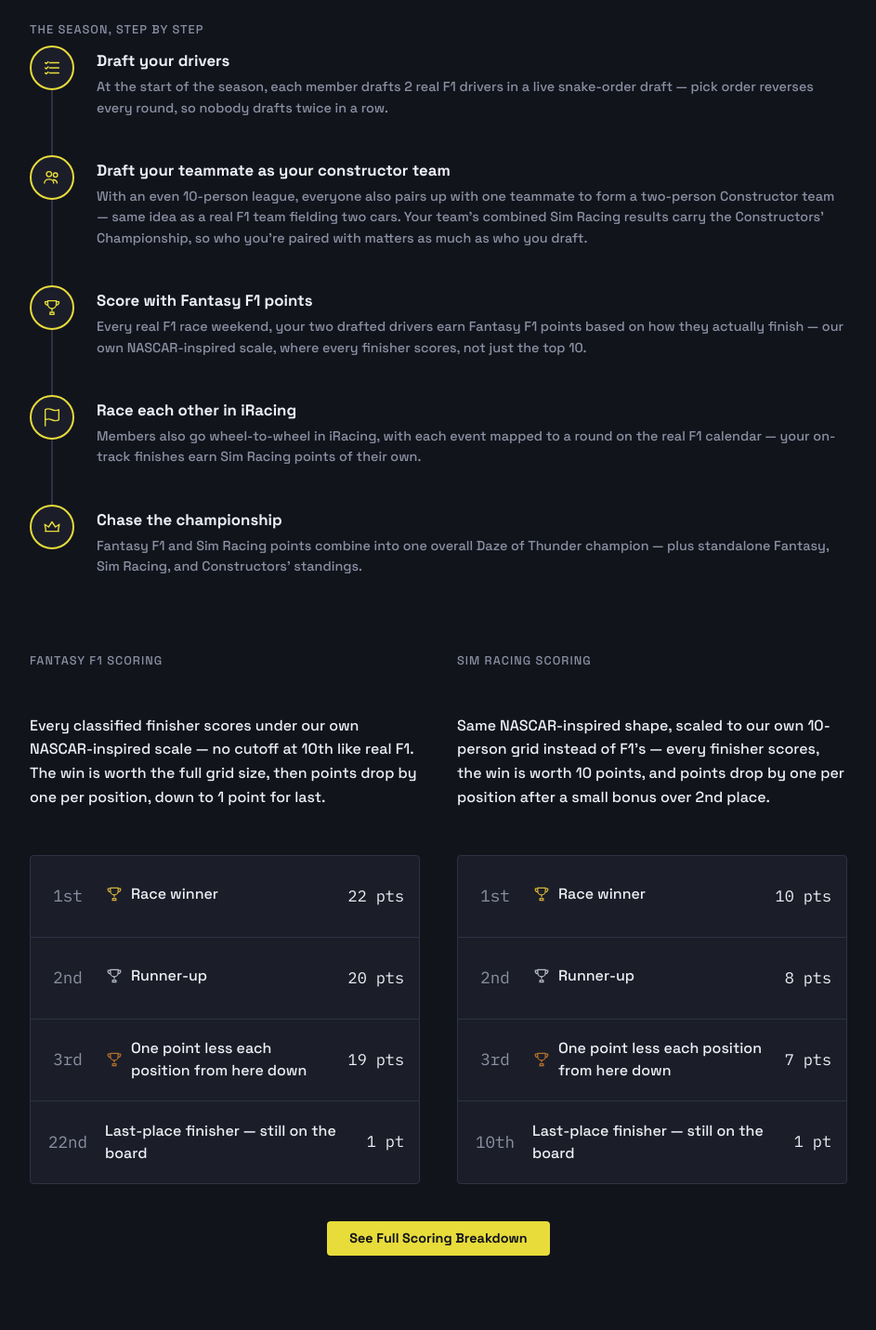
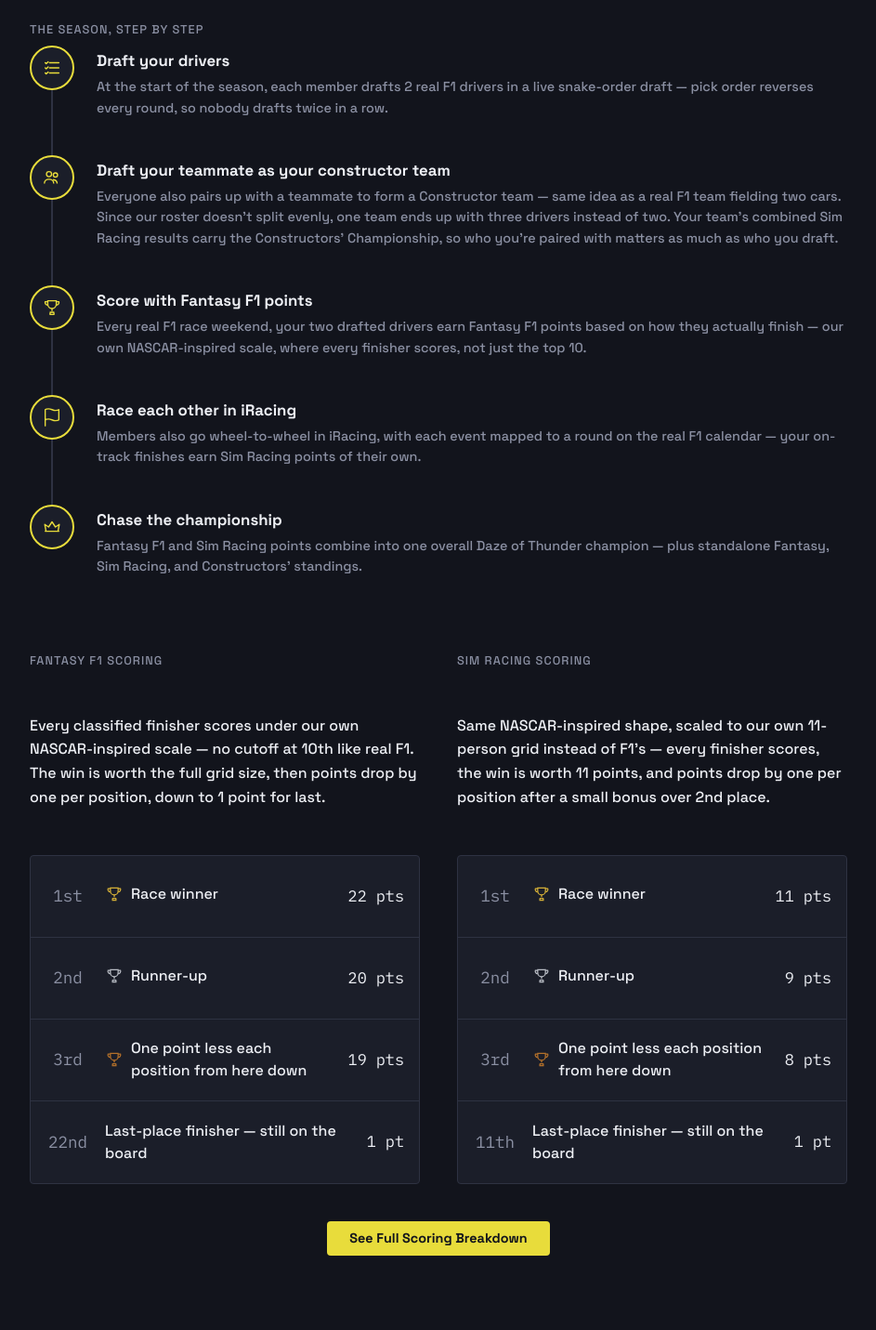
Before and after one commit to macmatott/DazeOfThunder, a FastAPI app: page /formula-fantasy/how-it-works in a window 1280 px wide. Shown: the part 1285-2716 px from the top of the page at 93% size, without its empty margins (168-1111 px from the left). Run offline with FastAPI, Linux system fonts and the light colour scheme; data that the repository does not hold is empty.

Commit message:
Update How It Works and Scoring copy for the 11-person league
The Sim Racing point table was already versioned in the DB (not
hardcoded), so the actual scale was re-seeded separately for an
11-position grid — this just brings the illustrative/descriptive
copy in both pages in line with it and the new roster size.

Co-Authored-By: Claude Sonnet 5 <noreply@anthropic.com>

```diff
--- a/frontend/app/templates/ff_how_it_works.html
+++ b/frontend/app/templates/ff_how_it_works.html
@@ -11,7 +11,7 @@
   <div class="card-grid">
     <div class="stat-card">
       <div class="stat-card__label">League Members</div>
-      <div class="stat-card__value">10</div>
+      <div class="stat-card__value">11</div>
     </div>
     <div class="stat-card">
       <div class="stat-card__label">Drivers Drafted Each</div>
@@ -108,11 +108,12 @@
       <div class="timeline__content">
         <div class="timeline__title">Draft your teammate as your constructor team</div>
         <div class="timeline__body">
-          With an even 10-person league, everyone also pairs up with one
-          teammate to form a two-person Constructor team — same idea as a
-          real F1 team fielding two cars. Your team's combined Sim Racing
-          results carry the Constructors' Championship, so who you're
-          paired with matters as much as who you draft.
+          Everyone also pairs up with a teammate to form a Constructor
+          team — same idea as a real F1 team fielding two cars. Since our
+          roster doesn't split evenly, one team ends up with three
+          drivers instead of two. Your team's combined Sim Racing results
+          carry the Constructors' Championship, so who you're paired with
+          matters as much as who you draft.
         </div>
       </div>
     </div>
@@ -178,8 +179,8 @@
       for last.
     </p>
     <p class="ff-intro">
-      Same NASCAR-inspired shape, scaled to our own 10-person grid
-      instead of F1's — every finisher scores, the win is worth 10
+      Same NASCAR-inspired shape, scaled to our own 11-person grid
+      instead of F1's — every finisher scores, the win is worth 11
       points, and points drop by one per position after a small bonus
       over 2nd place.
     </p>
@@ -211,20 +212,20 @@
       <div class="tower__row">
         <div class="tower__pos">1st</div>
         <div><div class="tower__name">{{ medal_row('gold', 'Race winner') }}</div></div>
-        <div class="tower__points">10 pts</div>
+        <div class="tower__points">11 pts</div>
       </div>
       <div class="tower__row">
         <div class="tower__pos">2nd</div>
         <div><div class="tower__name">{{ medal_row('silver', 'Runner-up') }}</div></div>
-        <div class="tower__points">8 pts</div>
+        <div class="tower__points">9 pts</div>
       </div>
       <div class="tower__row">
         <div class="tower__pos">3rd</div>
         <div><div class="tower__name">{{ medal_row('bronze', 'One point less each position from here down') }}</div></div>
-        <div class="tower__points">7 pts</div>
+        <div class="tower__points">8 pts</div>
       </div>
       <div class="tower__row">
-        <div class="tower__pos">10th</div>
+        <div class="tower__pos">11th</div>
         <div><div class="tower__name">Last-place finisher — still on the board</div></div>
         <div class="tower__points">1 pt</div>
       </div>
--- a/frontend/app/templates/ff_scoring.html
+++ b/frontend/app/templates/ff_scoring.html
@@ -19,8 +19,8 @@
       for last.
     </p>
     <p class="ff-intro">
-      Same NASCAR-inspired shape, scaled to our own 10-person grid
-      instead of F1's — every finisher scores, the win is worth 10
+      Same NASCAR-inspired shape, scaled to our own 11-person grid
+      instead of F1's — every finisher scores, the win is worth 11
       points, and points drop by one per position after a small bonus
       over 2nd place.
     </p>
```
